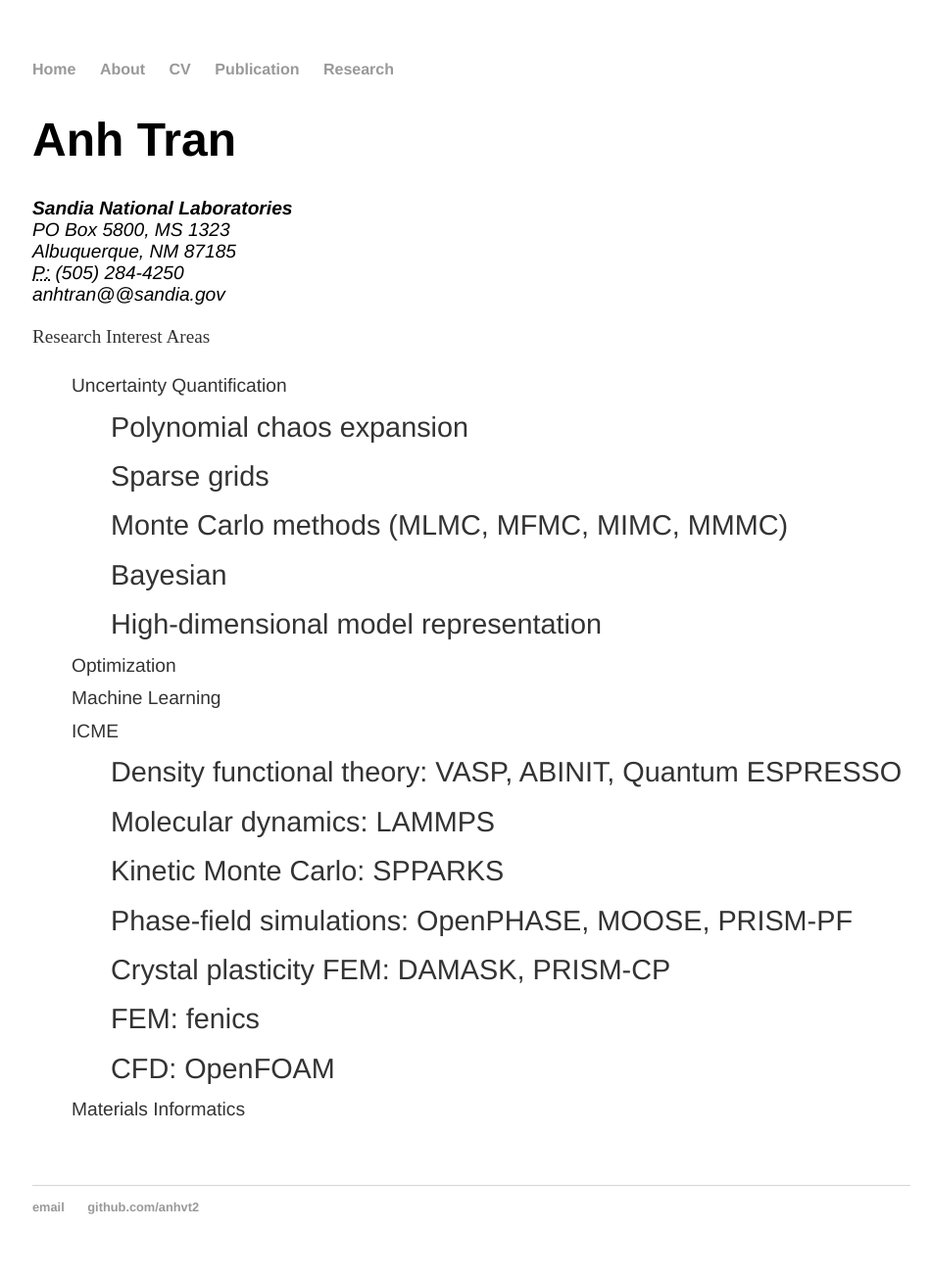
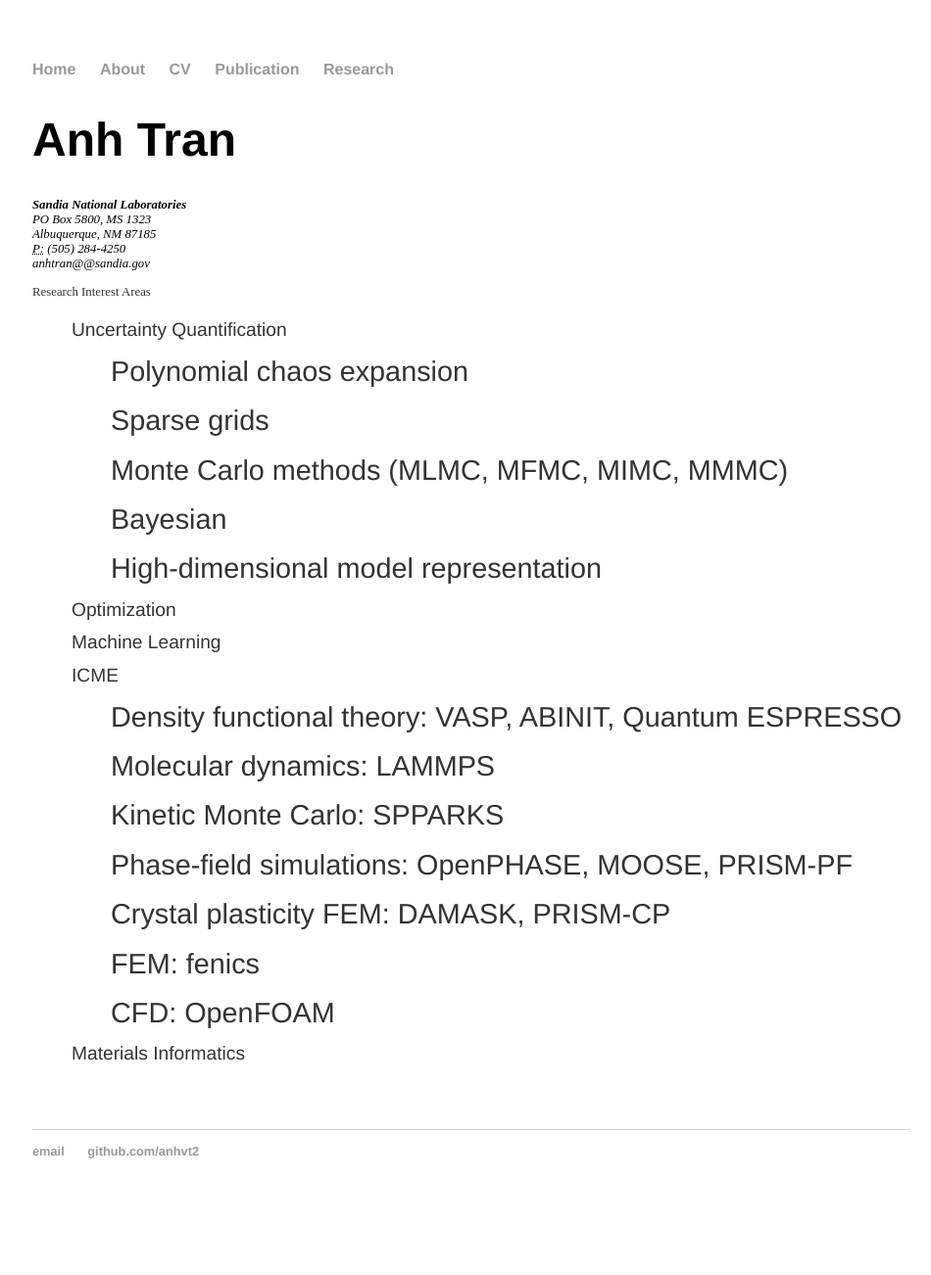
Before and after one commit to anhvt2/anhvt2.github.io, a Jekyll site: the page built from research/index.html, in a window 1280 px wide. Shown: the whole page at 98% size, without its empty margins (159-1109 px from the left). Built offline with Jekyll 4.4.1, drawn with Linux system fonts in a browser that asks for light colours; after the commit the page ends 1245 px from its top, so only the background shows below that.

Commit message:
update fontsize in main.css

```diff
--- a/css/main.css
+++ b/css/main.css
@@ -33,7 +33,7 @@
 .research { margin: 0px 0px 60px; }
 .research h1 { font-size: 3em; }
 .research h2 { font-size: 2em; }
-.research address, .research .download { font-family: 'Helvetica', 'Arial', 'Sans-Serif'; }
-.research address, .research p { font-size: 1.2em; }
+/*.research address, .research .download { font-family: 'Helvetica', 'Arial', 'Sans-Serif'; }*/
+.research address, .research p { font-size: .8em; }
 .research .download { float: right; font-size: .8em; text-transform: uppercase; }
 .research li{ font-size: .8em; font-family: 'Helvetica'; list-style: none; }
```
